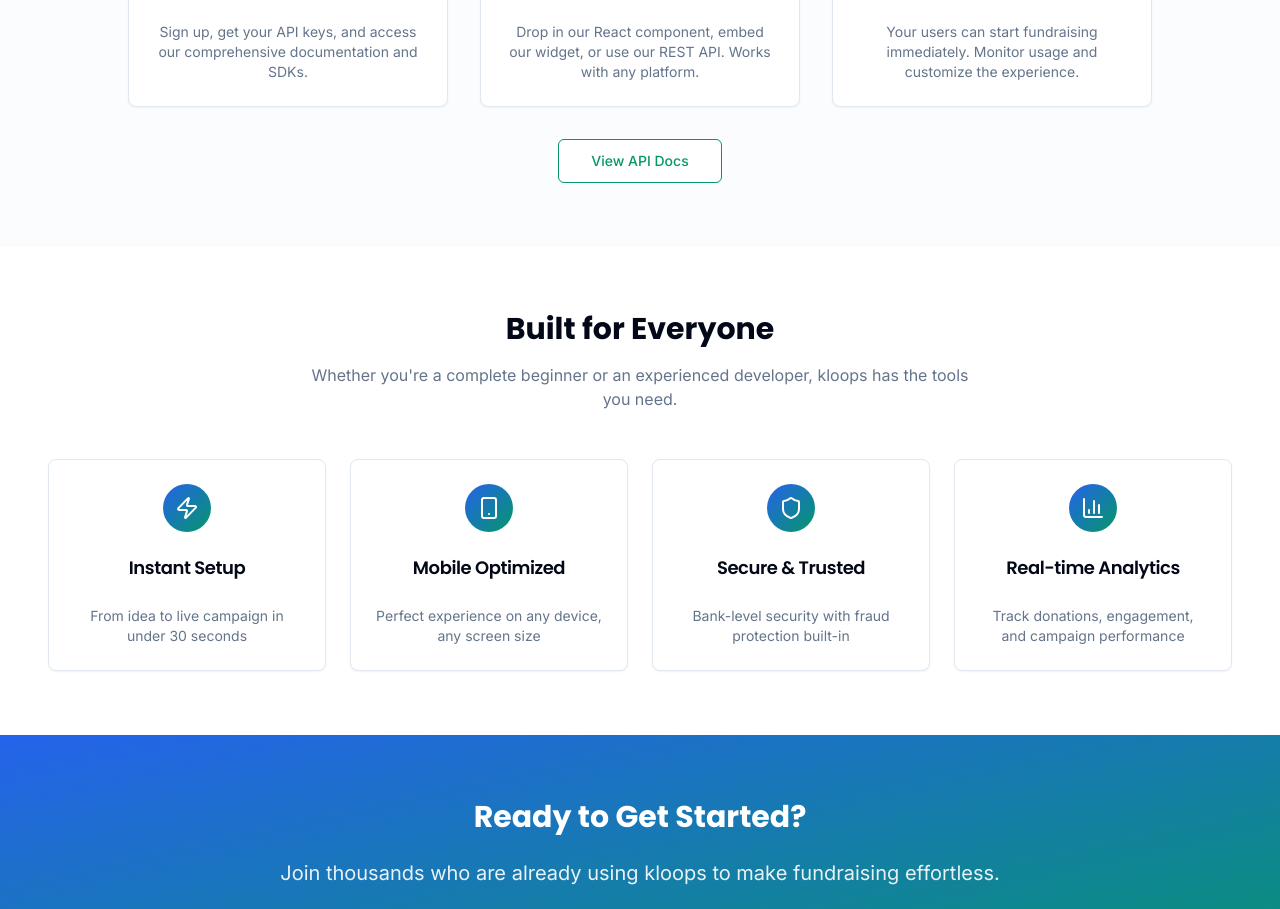
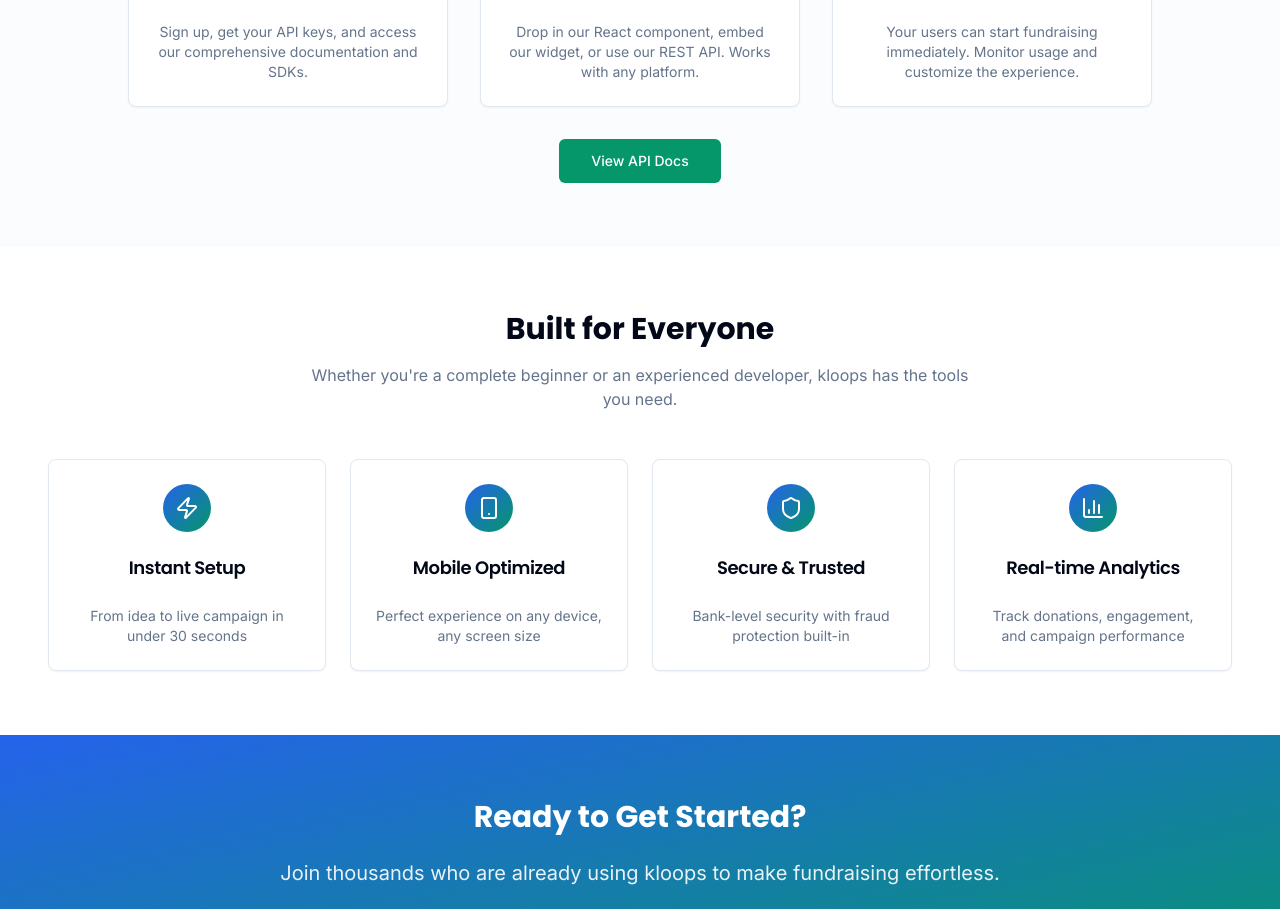
Before and after one commit to Khalon-Bridge/kloops-rally-fund, a React (Vite) app: page /how-it-works in a window 1280 px wide. Shown: the part 1320-2229 px from the top of the page. Built offline with nearby package versions, Linux system fonts and the light colour scheme.

Commit message:
Fix: View Documentation button hover state
Ensure the "View Documentation" button's non-hover state matches the web app's design.

```diff
--- a/src/pages/HowItWorks.tsx
+++ b/src/pages/HowItWorks.tsx
@@ -1,4 +1,3 @@
-
 import Header from "@/components/layout/Header";
 import Footer from "@/components/layout/Footer";
 import { Card, CardContent, CardDescription, CardHeader, CardTitle } from "@/components/ui/card";
@@ -188,8 +187,7 @@ const HowItWorks = () => {
           <div className="text-center mt-8">
             <Button
               size="lg"
-              variant="outline"
-              className="border-kloops-green text-kloops-green hover:bg-kloops-green hover:text-white"
+              className="bg-kloops-green hover:bg-kloops-green/90 text-white"
             >
               View API Docs
             </Button>
```
